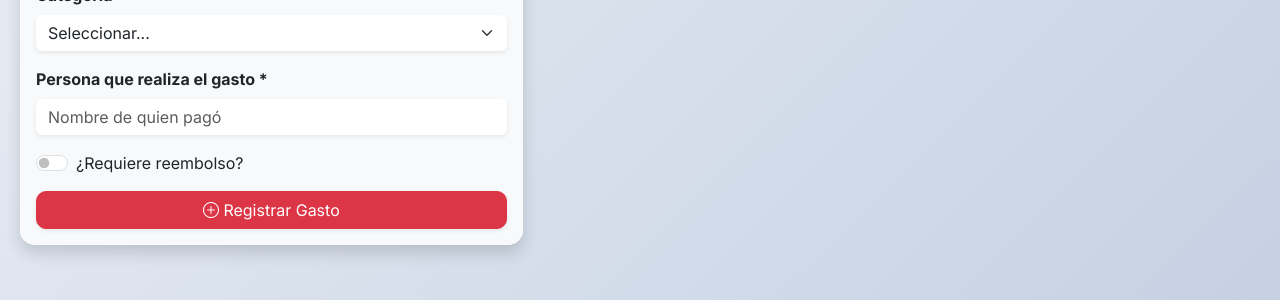
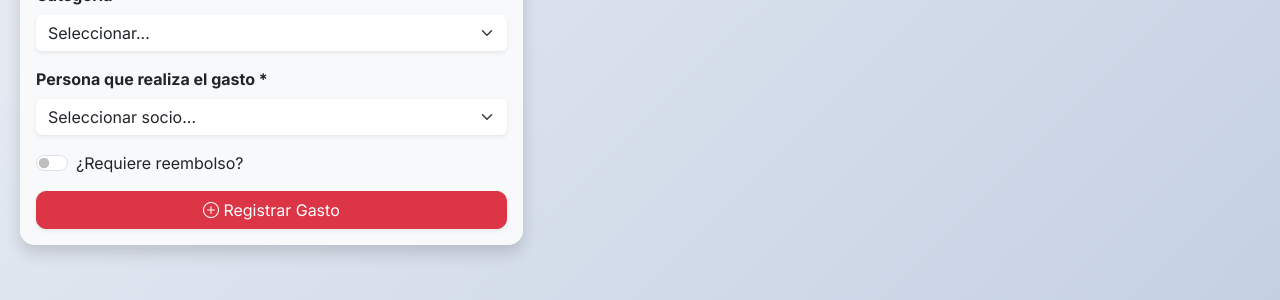
Before and after one commit to jomapconsultores/atlas-sistema, a Python web app: template templates/gastos.html in a window 1280 px wide. Shown: the part 747-1047 px from the top of the page. Run offline with Jinja, Linux system fonts and the light colour scheme; the template is opened without the code that fills it, so the values that code supplies are empty.

Commit message:
fix: persona en gastos como select de socios, reembolsado_a igual
Co-Authored-By: Claude Sonnet 4.6 <noreply@anthropic.com>

```diff
--- a/templates/gastos.html
+++ b/templates/gastos.html
@@ -144,8 +144,12 @@
                     </div>
                     <div class="mb-3">
                         <label class="form-label fw-bold">Persona que realiza el gasto *</label>
-                        <input type="text" name="persona" class="form-control border-0 shadow-sm" required list="listaPersonas" autocomplete="off" placeholder="Nombre de quien pagó">
-                        <datalist id="listaPersonas"></datalist>
+                        <select name="persona" class="form-select border-0 shadow-sm" required>
+                            <option value="">Seleccionar socio...</option>
+                            <option value="Carmen Reinoso">Carmen Reinoso</option>
+                            <option value="Rosalía Moscoso">Rosalía Moscoso</option>
+                            <option value="Marco Antonio Posligua">Marco Antonio Posligua</option>
+                        </select>
                     </div>
                     <div class="mb-3 form-check form-switch">
                         <input type="checkbox" name="reembolso" id="reembolso" class="form-check-input" value="true" onchange="toggleReembolso()">
@@ -153,7 +157,12 @@
                     </div>
                     <div class="mb-3" id="divReembolsado" style="display:none;">
                         <label class="form-label fw-bold">Reembolsar a *</label>
-                        <input type="text" name="reembolsado_a" class="form-control border-0 shadow-sm" list="listaPersonas" autocomplete="off" placeholder="Persona a quien se le debe devolver">
+                        <select name="reembolsado_a" class="form-select border-0 shadow-sm">
+                            <option value="">Seleccionar socio...</option>
+                            <option value="Carmen Reinoso">Carmen Reinoso</option>
+                            <option value="Rosalía Moscoso">Rosalía Moscoso</option>
+                            <option value="Marco Antonio Posligua">Marco Antonio Posligua</option>
+                        </select>
                     </div>
                     <button type="submit" class="btn btn-danger w-100 shadow-sm" style="border-radius: 10px;">
                         <i class="bi bi-plus-circle"></i> Registrar Gasto
```
